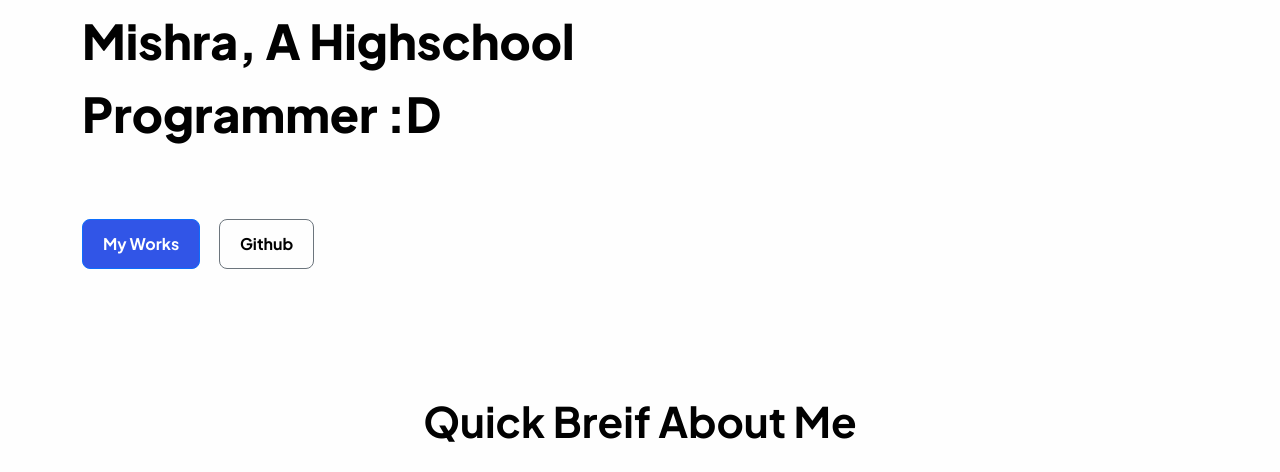
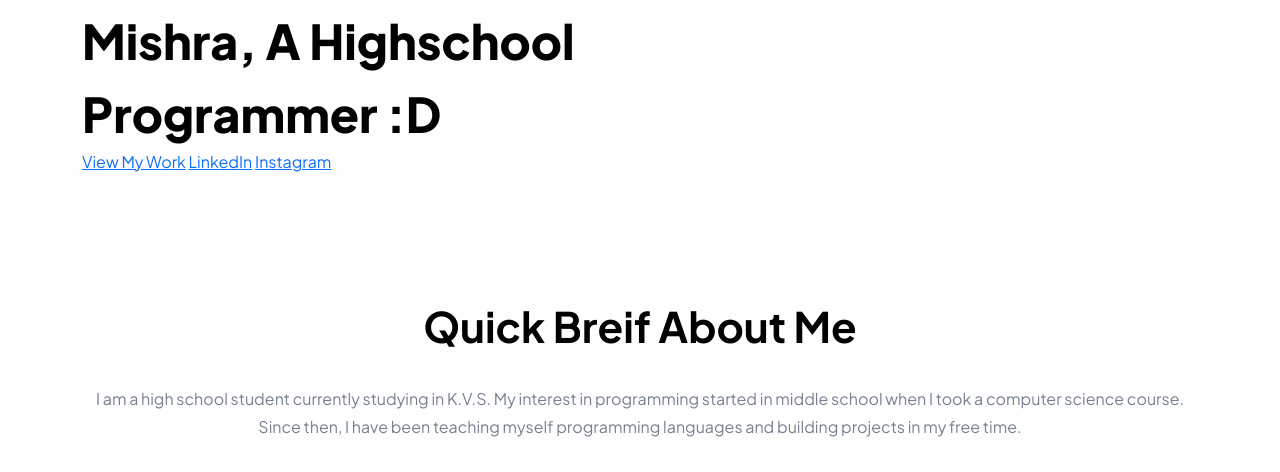
Before and after one commit to aayushmishra2027/my-portfolio, a plain HTML site: page info.html in a window 1280 px wide. Shown: the part 224-696 px from the top of the page. Drawn offline with nearby package versions, Linux system fonts and the light colour scheme; files that its build step writes are made by us from their sources.

Commit message:
Update info.html

```diff
--- a/info.html
+++ b/info.html
@@ -73,10 +73,10 @@
                     <div class="text">
                         Hello I Am Aayush Mishra, A Highschool Programmer :D
                     </div>
-                    <div class="buttons">
-                        <a href="#MyProjects" class="btn btn-primary">My Works</a>
-                        <a href="https://github.com/iamAayushMishra" target="_blank"
-                            class="btn btn-outline-secondary ms-3">Github</a>
+                           <div class="social-links">
+                       <a href="#projects" class="cta-button">View My Work</a>
+                <a href="https://www.linkedin.com/in/aayush-mishra-508abb280/" target="_blank">LinkedIn</a>
+                <a href="https://www.instagram.com/_aayushh.mishra_/" target="_blank">Instagram</a>
                     </div>
                 </div>
                 <!-- --images-- -->
```
